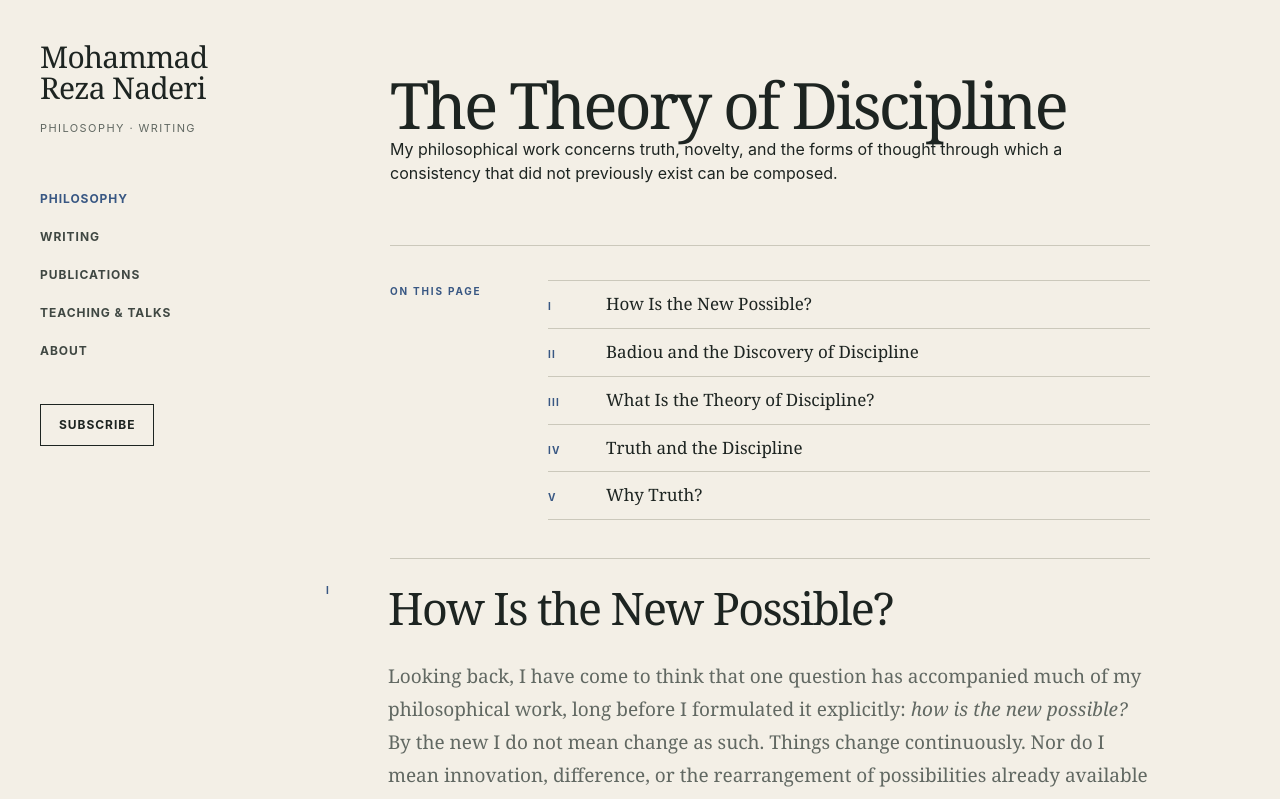
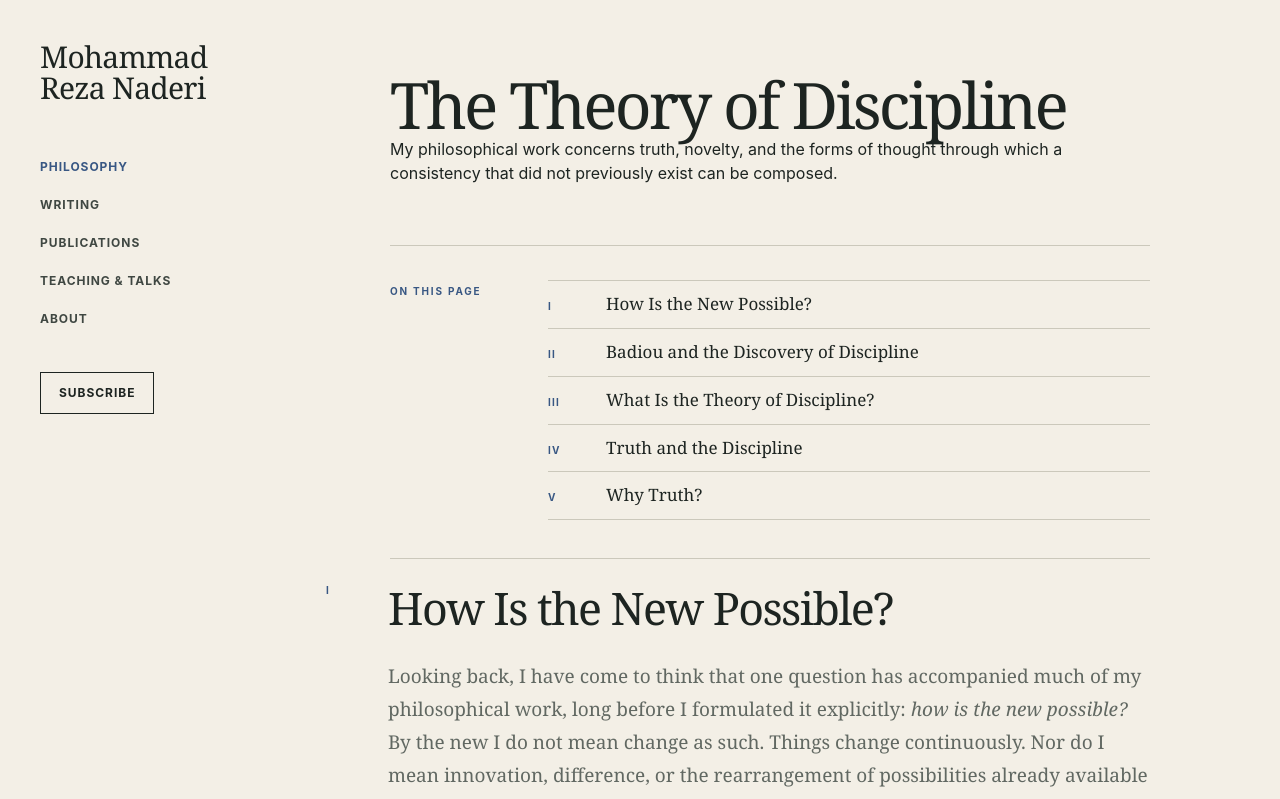
Before and after one commit to mohammad-naderi/mrnaderi.org, a Next.js app: page /philosophy in a window 1280 px wide. Shown: the top 799 px of the page. Built offline with nearby package versions, Linux system fonts and the light colour scheme.

Commit message:
Refine philosophy masthead spacing and remove redundant field label

```diff
--- a/app/philosophy-refinement.css
+++ b/app/philosophy-refinement.css
@@ -102,18 +102,9 @@ main:has(.philosophy-opening) .content-section {
     line-height: 1.03;
   }
 
-  body:has(.philosophy-opening) .site-header .wordmark-rule {
+  body:has(.philosophy-opening) .site-header .wordmark-rule,
+  body:has(.philosophy-opening) .site-header .wordmark-field {
     display: none;
-  }
-
-  body:has(.philosophy-opening) .site-header .wordmark-field {
-    margin-top: 16px;
-    font-size: 11px;
-    letter-spacing: 0.13em;
-  }
-
-  body:has(.philosophy-opening) .site-header .wordmark-field::after {
-    content: " · Writing";
   }
 
   body:has(.philosophy-opening) .site-header nav {
@@ -158,11 +149,12 @@ main:has(.philosophy-opening) .content-section {
   main:has(.philosophy-opening) .page-intro h1 {
     font-size: clamp(58px, 5vw, 72px);
     line-height: 0.98;
+    margin-bottom: 0;
   }
 
   main:has(.philosophy-opening) .page-intro .page-deck {
     max-width: 700px;
-    margin-top: 32px;
+    margin-top: 44px;
   }
 
   main:has(.philosophy-opening) .philosophy-contents {
```
